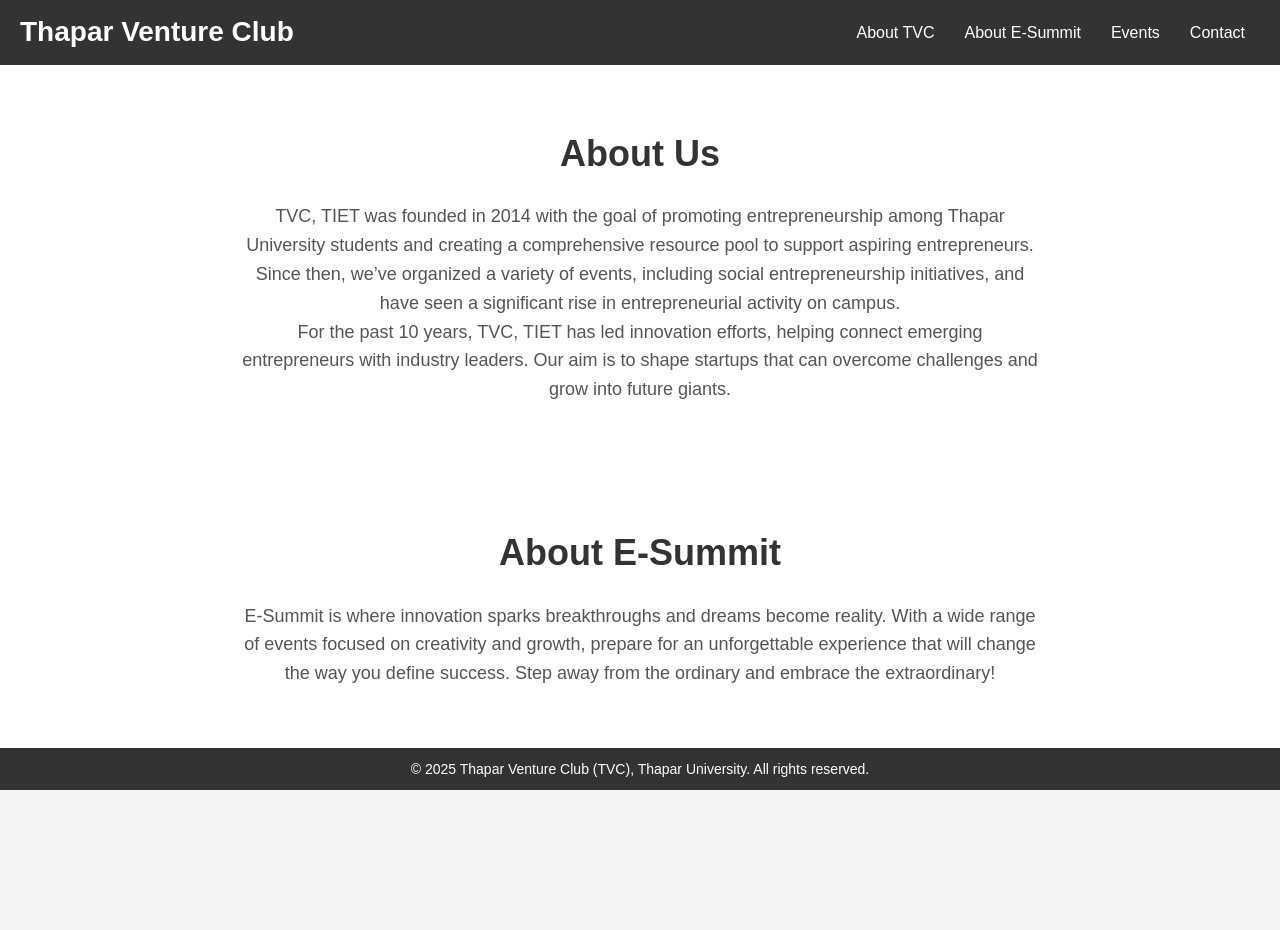
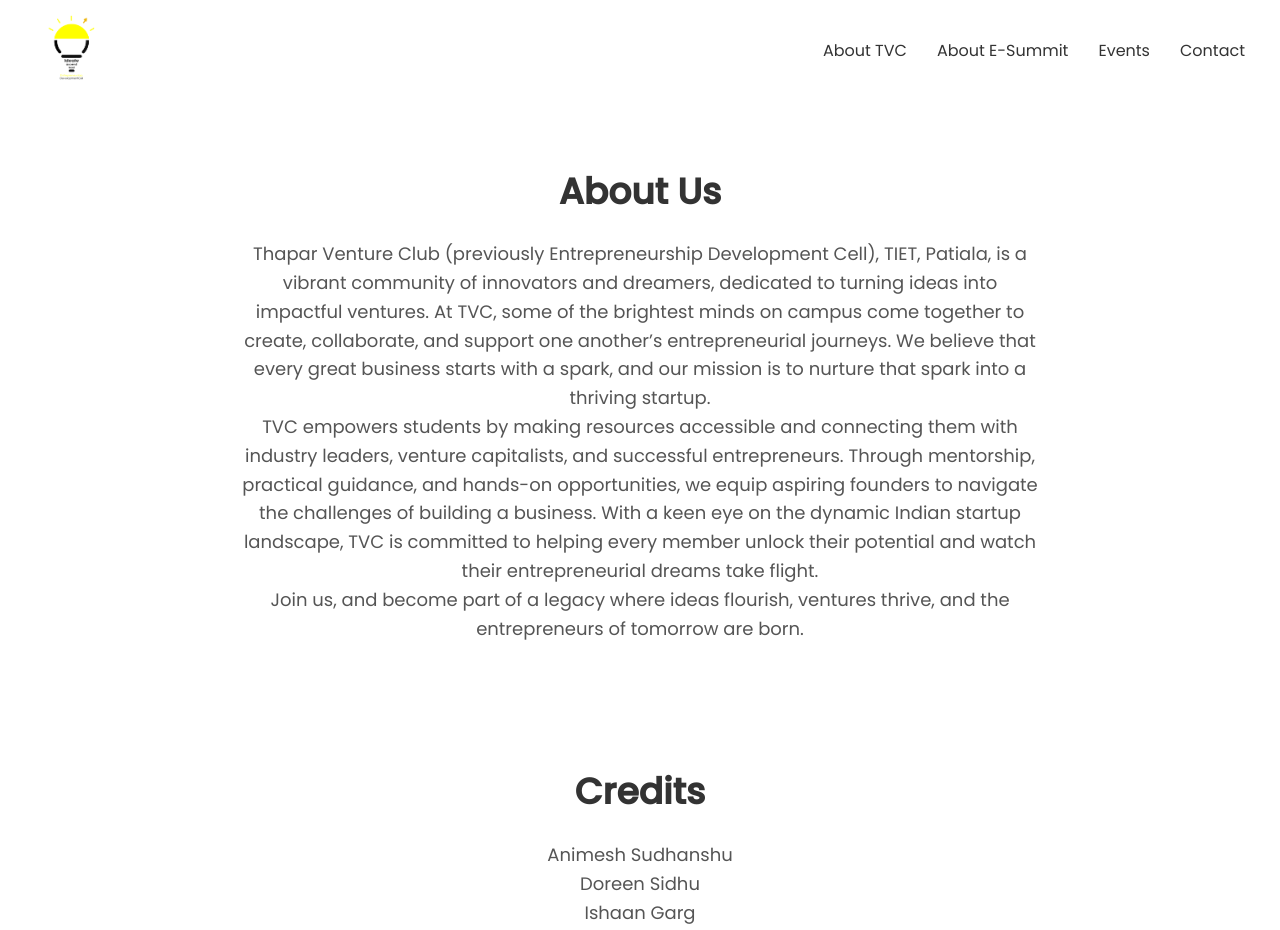
Before and after one commit to tetraethylmethane/About-TVC, a plain HTML site: page index.html in a window 1280 px wide. Shown: the top 930 px of the page. Before the commit the page ends 800 px from the top, so only its background shows below. Drawn offline with Linux system fonts and the light colour scheme.

Commit message:
Add files via upload

```diff
--- a/index.html
+++ b/index.html
@@ -11,7 +11,7 @@
   <header>
     <div class="navbar">
       <div class="logo">
-        <h1>Thapar Venture Club</h1>
+        <img src="TVC.png" alt="TVC Logo" style="max-width: 100px; height: auto;"/>
       </div>
       <nav>
         <ul>
@@ -28,22 +28,21 @@
     <div class="container">
       <h2>About Us</h2>
       <p>
-        TVC, TIET was founded in 2014 with the goal of promoting entrepreneurship among Thapar University students and creating a comprehensive resource pool to support aspiring entrepreneurs.
+        Thapar Venture Club (previously Entrepreneurship Development Cell), TIET, Patiala, is a vibrant community of innovators and dreamers, dedicated to turning ideas into impactful ventures. At TVC, some of the brightest minds on campus come together to create, collaborate, and support one another’s entrepreneurial journeys. We believe that every great business starts with a spark, and our mission is to nurture that spark into a thriving startup.      </p>
+      <p>
+        TVC empowers students by making resources accessible and connecting them with industry leaders, venture capitalists, and successful entrepreneurs. Through mentorship, practical guidance, and hands-on opportunities, we equip aspiring founders to navigate the challenges of building a business. With a keen eye on the dynamic Indian startup landscape, TVC is committed to helping every member unlock their potential and watch their entrepreneurial dreams take flight.
       </p>
       <p>
-        Since then, we’ve organized a variety of events, including social entrepreneurship initiatives, and have seen a significant rise in entrepreneurial activity on campus.
-      </p>
-      <p>
-        For the past 10 years, TVC, TIET has led innovation efforts, helping connect emerging entrepreneurs with industry leaders. Our aim is to shape startups that can overcome challenges and grow into future giants.
-      </p>
+        Join us, and become part of a legacy where ideas flourish, ventures thrive, and the entrepreneurs of tomorrow are born.      </p>
     </div>
   </section>
 
-  <section id="about-esummit">
+  <section id="credits">
     <div class="container">
-      <h2>About E-Summit</h2>
-      <p>
-        E-Summit is where innovation sparks breakthroughs and dreams become reality. With a wide range of events focused on creativity and growth, prepare for an unforgettable experience that will change the way you define success. Step away from the ordinary and embrace the extraordinary!      </p>
+      <h2>Credits</h2>
+      <p>Animesh Sudhanshu</p>
+      <p>Doreen Sidhu</p>
+      <p>Ishaan Garg</p>
     </div>
   </section>
 
--- a/styles.css
+++ b/styles.css
@@ -1,21 +1,21 @@
-/* Reset and basic styling */
+@import url("https://fonts.googleapis.com/css2?family=Poppins:wght@200;300;400;500&display=swap");
 * {
   margin: 0;
   padding: 0;
   box-sizing: border-box;
-    font-family: Arial, sans-serif;
+  font-family: "Poppins", sans-serif;
 }
 
 /* Body styling */
 body {
-    background-color: #f4f4f4;
+  background-color: #fff;  /* Primary: White */
   color: #333;
   line-height: 1.6;
 }
 
 /* Header and Navigation */
 header {
-    background-color: #333;
+  background-color: #fff;  /* Primary: White */
   padding: 10px 0;
 }
 
@@ -27,7 +27,7 @@
 }
 
 .navbar .logo h1 {
-    color: #fff;
+  color: #FFD700;  /* Secondary: Yellow */
   font-size: 28px;
 }
 
@@ -41,19 +41,19 @@
 }
 
 .navbar nav ul li a {
-    color: #fff;
+  color: #333;
   text-decoration: none;
   font-size: 16px;
   transition: color 0.3s;
 }
 
 .navbar nav ul li a:hover {
-    color: #FFD700;
+  color: #FFD700;  /* Secondary: Yellow */
 }
 
 /* About TVC Section */
 #about-tvc {
-    background-color: #fff;
+  background-color: #fff;  /* Primary: White */
   padding: 60px 20px;
   text-align: center;
 }
@@ -71,20 +71,20 @@
   color: #555;
 }
 
-  /* About E-Submmit Section */
-    #about-esummit {
-        background-color: #fff;
+/* Credits */
+#credits {
+  background-color: #fff;  /* Primary: White */
   padding: 60px 20px;
   text-align: center;
 }
 
-      #about-esummit h2 {
+#credits h2 {
   font-size: 36px;
   color: #333;
   margin-bottom: 20px;
 }
 
-      #about-esummit p {
+#credits p {
   font-size: 18px;
   max-width: 800px;
   margin: 0 auto;
```
Also changed, not shown: TVC.png (added), TVC.webp (added). Lines whose indentation alone changed are shown as unchanged.
